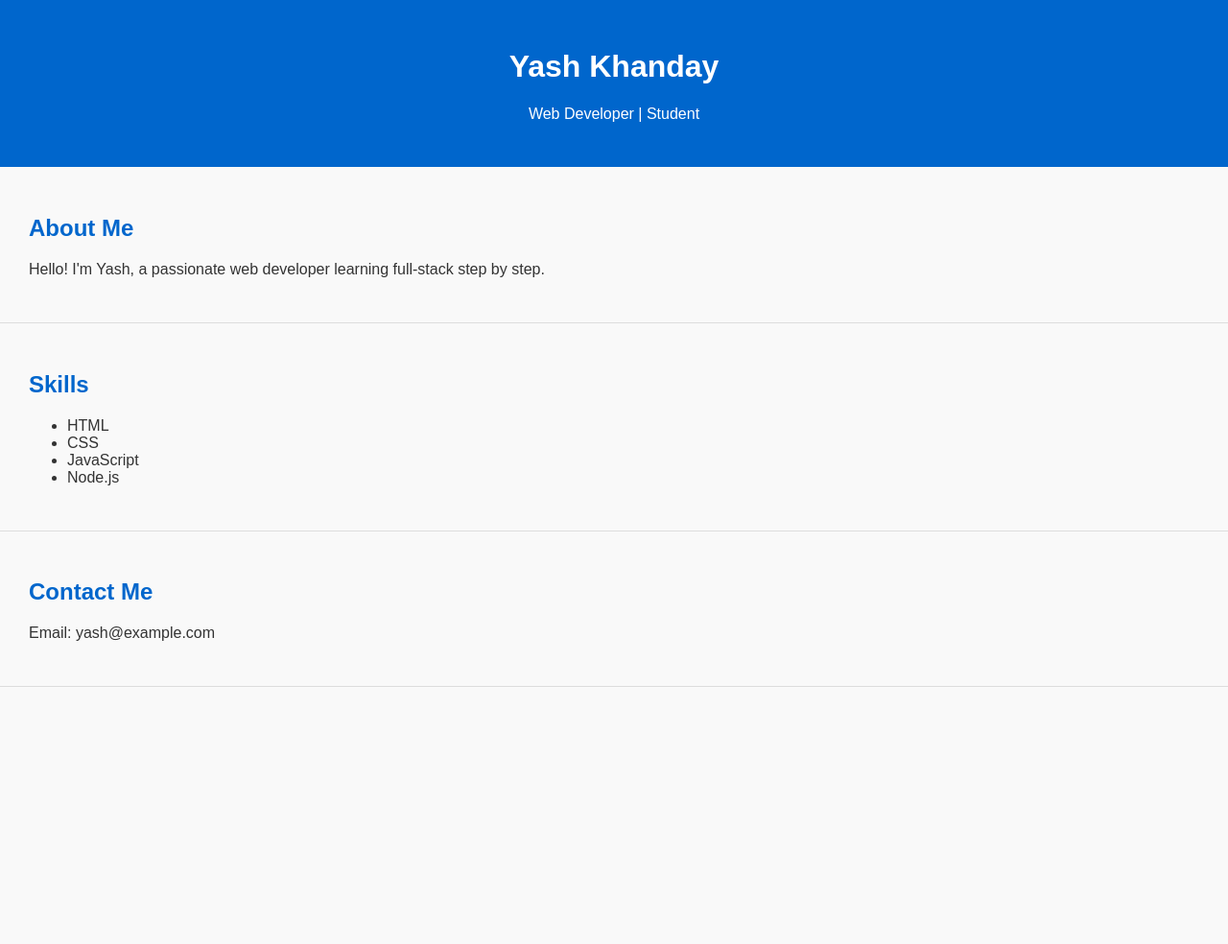
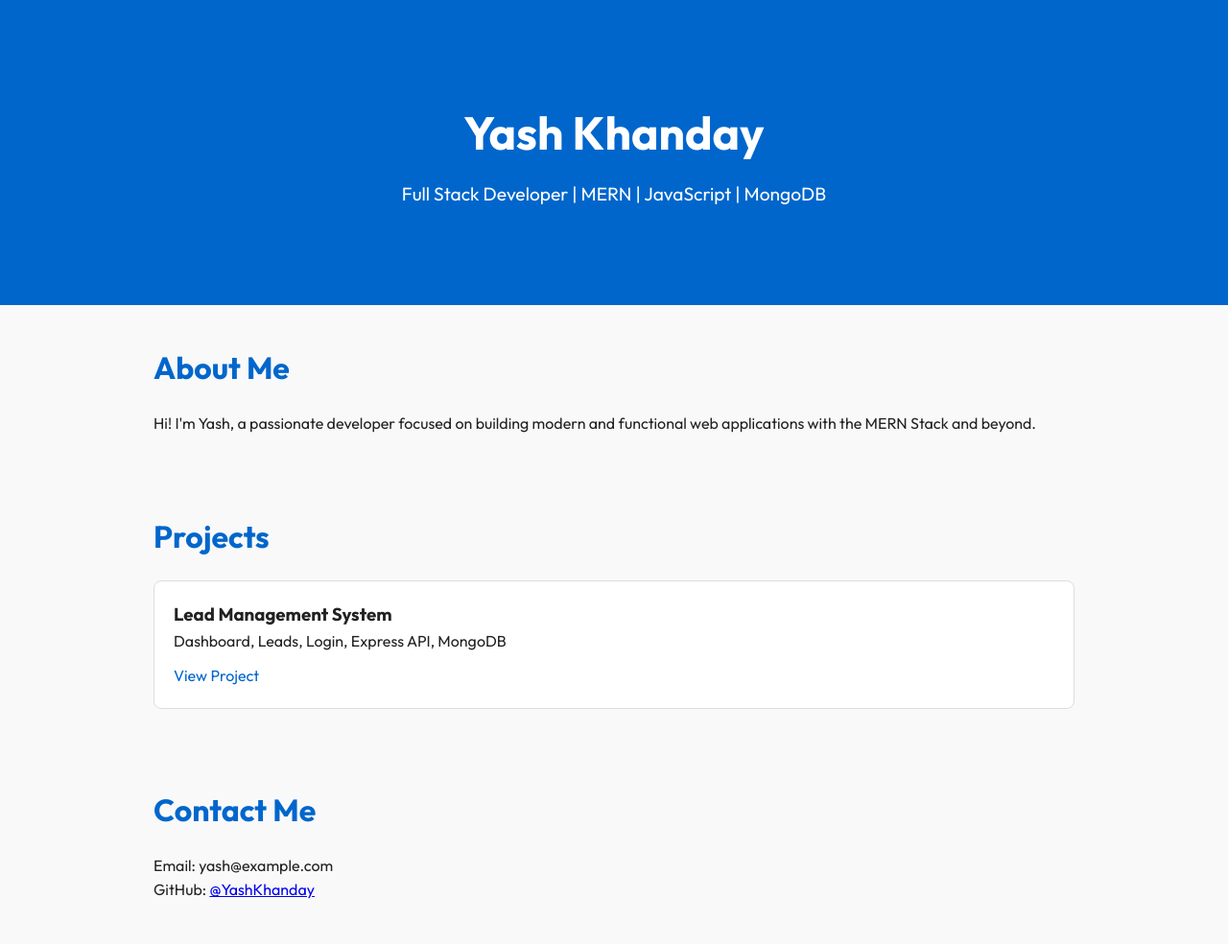
Before and after one commit to yashkhanday/my-portfolio, a plain HTML site: page index.html in a window 1280 px wide. Shown: the top 984 px of the page at 96% size. Before the commit the page ends 800 px from the top, so only its background shows below. Drawn offline with Linux system fonts and the light colour scheme.

Commit message:
Added premium portfolio UI

```diff
--- a/index.html
+++ b/index.html
@@ -1,39 +1,51 @@
-<!-- index.html -->
 <!DOCTYPE html>
 <html lang="en">
 <head>
   <meta charset="UTF-8" />
   <meta name="viewport" content="width=device-width, initial-scale=1.0" />
-  <title>My Portfolio</title>
-  <link rel="stylesheet" href="style.css">
+  <title>Yash Khanday - Portfolio</title>
+  <link rel="stylesheet" href="style.css" />
+  <link href="https://fonts.googleapis.com/css2?family=Outfit:wght@400;600;700&display=swap" rel="stylesheet">
+  <link rel="stylesheet" href="https://cdnjs.cloudflare.com/ajax/libs/font-awesome/6.5.0/css/all.min.css">
 </head>
 <body>
-
   <header>
-    <h1>Yash Khanday</h1>
-    <p>Web Developer | Student</p>
+    <div class="container">
+      <h1>Yash Khanday</h1>
+      <p>Full Stack Developer | MERN | JavaScript | MongoDB</p>
+    </div>
   </header>
 
   <section id="about">
-    <h2>About Me</h2>
-    <p>Hello! I'm Yash, a passionate web developer learning full-stack step by step.</p>
+    <div class="container">
+      <h2>About Me</h2>
+      <p>Hi! I'm Yash, a passionate developer focused on building modern and functional web applications with the MERN Stack and beyond.</p>
+    </div>
   </section>
 
-  <section id="skills">
-    <h2>Skills</h2>
-    <ul>
-      <li>HTML</li>
-      <li>CSS</li>
-      <li>JavaScript</li>
-      <li>Node.js</li>
-    </ul>
+  <section id="projects">
+    <div class="container">
+      <h2>Projects</h2>
+      <div class="project-card">
+        <h3>Lead Management System</h3>
+        <p>Dashboard, Leads, Login, Express API, MongoDB</p>
+        <a href="#">View Project</a>
+      </div>
+    </div>
   </section>
 
   <section id="contact">
-    <h2>Contact Me</h2>
-    <p>Email: yash@example.com</p>
+    <div class="container">
+      <h2>Contact Me</h2>
+      <p>Email: yash@example.com</p>
+      <p>GitHub: <a href="https://github.com/YashKhanday" target="_blank">@YashKhanday</a></p>
+    </div>
   </section>
 
-
+  <footer>
+    <div class="container">
+      <p>© 2025 Yash Khanday. All rights reserved.</p>
+    </div>
+  </footer>
 </body>
 </html>
--- a/style.css
+++ b/style.css
@@ -1,23 +1,68 @@
-body {
-  font-family: Arial, sans-serif;
-  background-color: #f9f9f9;
-  color: #333;
+* {
   margin: 0;
   padding: 0;
+  box-sizing: border-box;
+}
+
+body {
+  font-family: 'Outfit', sans-serif;
+  background-color: #f9f9f9;
+  color: #222;
+  line-height: 1.6;
+}
+
+.container {
+  width: 90%;
+  max-width: 960px;
+  margin: auto;
+  padding: 40px 0;
 }
 
 header {
-  background-color: #0066cc;
-  color: white;
-  padding: 30px;
+  background: #0066cc;
+  color: #fff;
+  padding: 60px 0;
   text-align: center;
 }
 
-section {
-  padding: 30px;
-  border-bottom: 1px solid #ddd;
+header h1 {
+  font-size: 3rem;
+  margin-bottom: 10px;
 }
 
-h2 {
+header p {
+  font-size: 1.2rem;
+}
+
+section h2 {
+  font-size: 2rem;
+  margin-bottom: 20px;
   color: #0066cc;
 }
+
+.project-card {
+  background: #fff;
+  padding: 20px;
+  border: 1px solid #ddd;
+  margin-top: 20px;
+  border-radius: 8px;
+  transition: 0.3s ease;
+}
+
+.project-card:hover {
+  box-shadow: 0 0 10px rgba(0,0,0,0.1);
+}
+
+.project-card a {
+  display: inline-block;
+  margin-top: 10px;
+  color: #0066cc;
+  text-decoration: none;
+}
+
+footer {
+  text-align: center;
+  padding: 20px;
+  background: #eee;
+  margin-top: 40px;
+}
```
